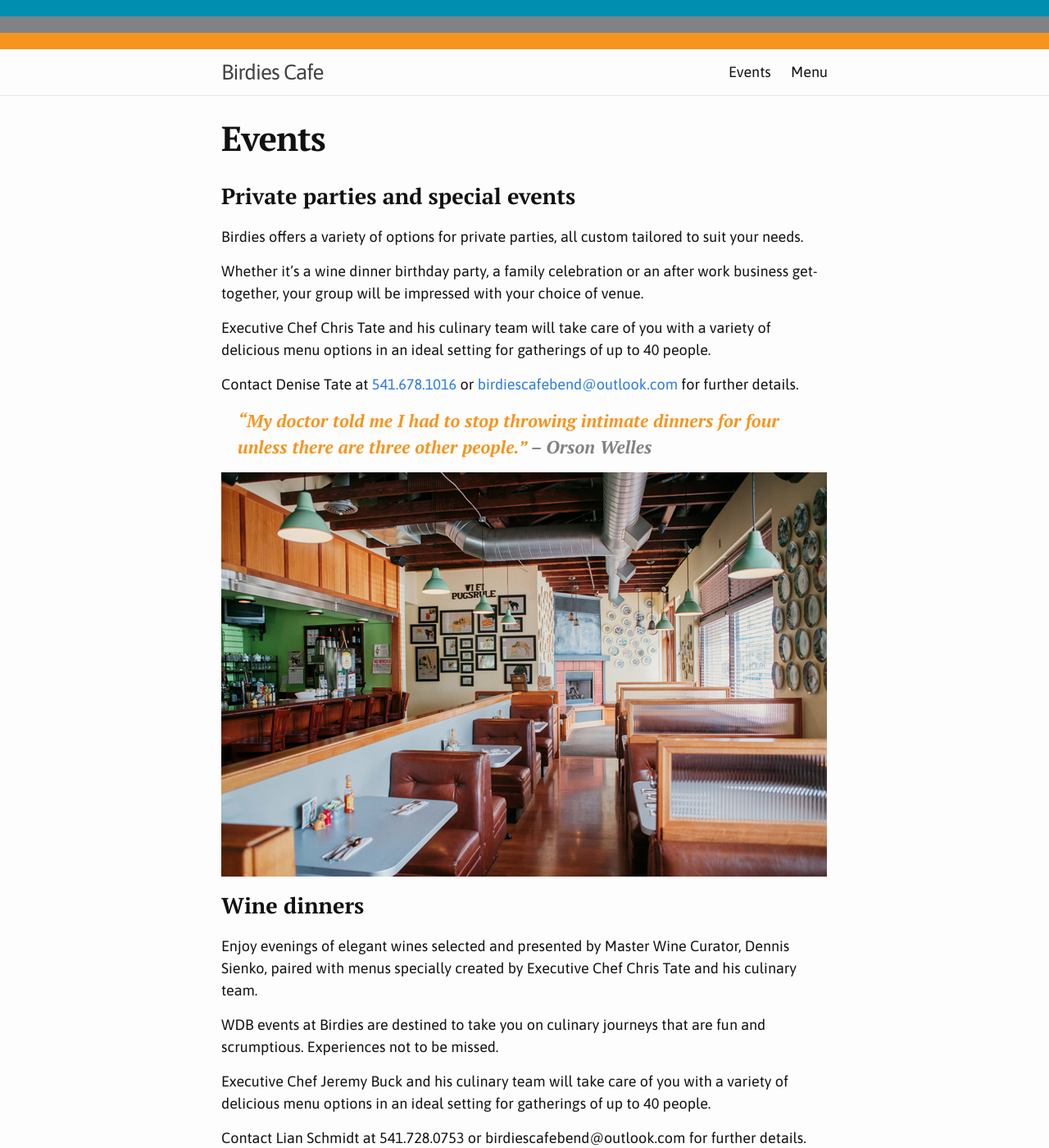
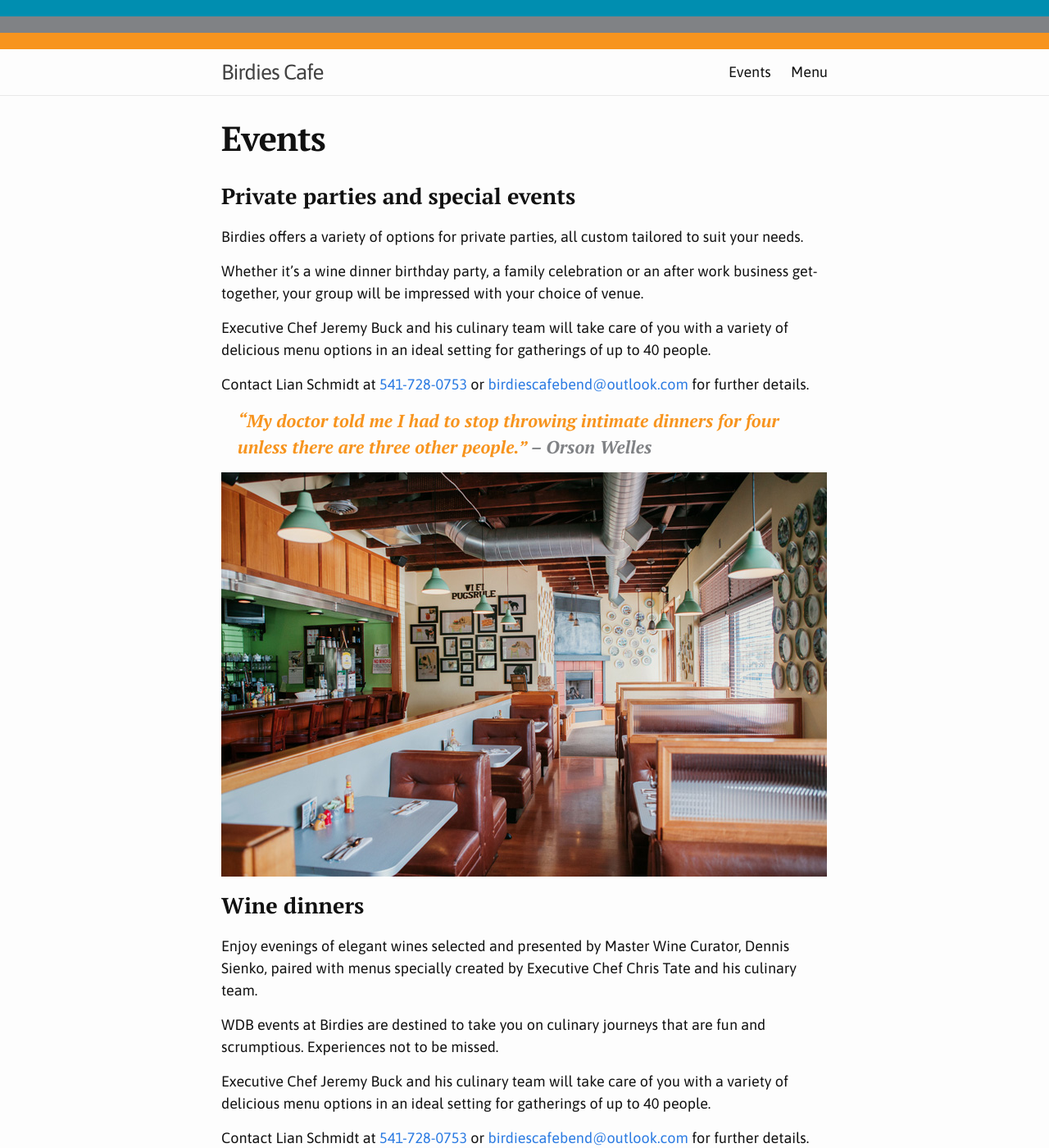
Before and after one commit to birdiescafe/birdiescafe.github.io, a Jekyll site: the page built from events.md, in a window 1280 px wide and 1400 px high. Shown: the whole window at 82% size. Built offline with Jekyll 4.4.1, drawn with Linux system fonts in a browser that asks for light colours.

Commit message:
updates contact info on events page

```diff
--- a/events.md
+++ b/events.md
@@ -10,9 +10,9 @@ Birdies offers a variety of options for private parties, all custom tailored to
 
 Whether it’s a wine dinner birthday party, a family celebration or an after work business get-together, your group will be impressed with your choice of venue.
 
-Executive Chef Chris Tate and his culinary team will take care of you with a variety of delicious menu options in an ideal setting for gatherings of up to 40 people.
+Executive Chef Jeremy Buck and his culinary team will take care of you with a variety of delicious menu options in an ideal setting for gatherings of up to 40 people.
 
-Contact Denise Tate at [541.678.1016](tel:541.678.1016) or [{{ site.email }}](mailto:{{ site.email }}) for further details.
+Contact Lian Schmidt at [541-728-0753](tel:541-728-0753) or [{{ site.email }}](mailto:{{ site.email }}) for further details.
 
 > "My doctor told me I had to stop throwing intimate dinners for four
 unless there are three other people.”
```
Also changed, not shown: other parts of events.md (+1 -1 lines).
